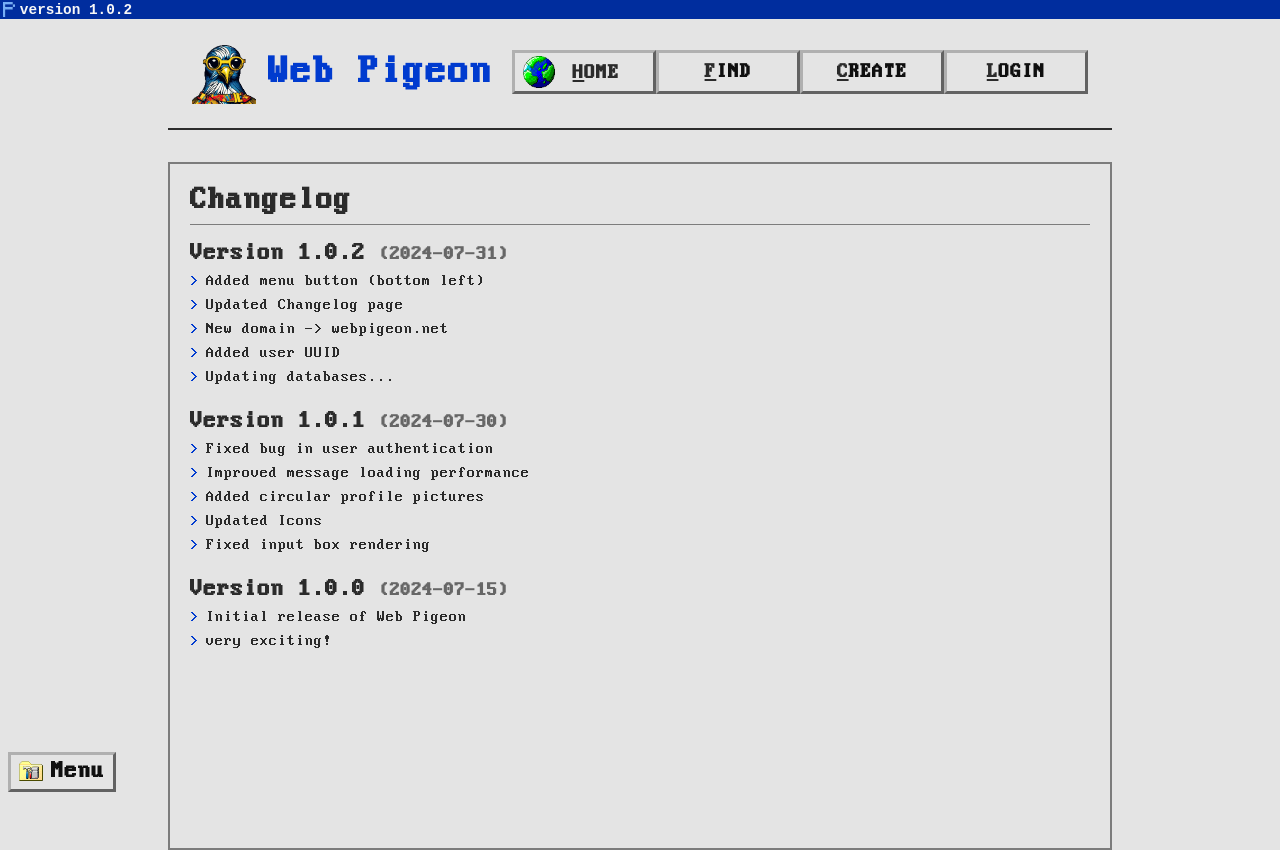
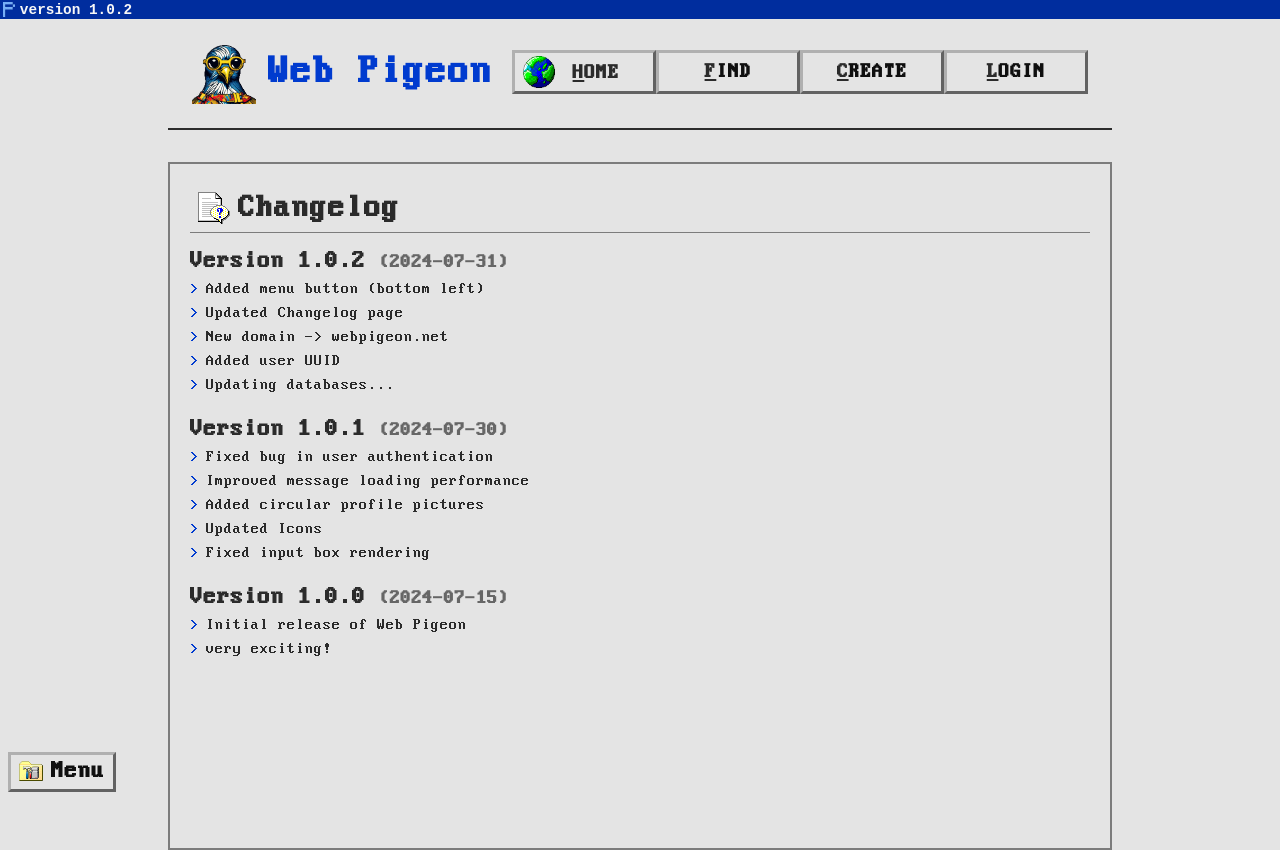
Before and after one commit to AndersJensen5004/WebPigeon, a React (Create React App) app in the folder web-pigeon/: page /changelog in a window 1280 px wide. Built offline with nearby package versions, Linux system fonts and the light colour scheme.

Commit message:
more UI changes

```diff
--- a/web-pigeon/src/components/Changelog/Changelog.css
+++ b/web-pigeon/src/components/Changelog/Changelog.css
@@ -10,11 +10,20 @@
     overflow-y: auto;
   }
 
+  .changelog.terminal-interface .title{
+    padding: 0.5rem;
+    margin-bottom: 1rem;
+    display: flex;
+    align-items: flex-start;
+    border-bottom: 0.0625rem solid #7c7c7c;
+  }
+
+  .changelog.terminal-interface .title img{
+    margin-right: 0.5rem;
+  }
+
   .changelog h1 {
     font-size: 2em;
-    margin-bottom: 1rem;
-    border-bottom: 0.0625rem solid #7c7c7c;
-    padding-bottom: 0.5rem;
   }
 
   .changelog .release {
--- a/web-pigeon/src/components/Changelog/Changelog.js
+++ b/web-pigeon/src/components/Changelog/Changelog.js
@@ -1,11 +1,15 @@
 import React from 'react';
 import { versionHistory } from './versionInfo.js';
 import './Changelog.css';
+import fileQuestion from "../../assets/images/file_question.png";
 
 const Changelog = () => {
   return (
     <div className="changelog terminal-interface">
-      <h1>Changelog</h1>
+      <div className="title">
+        <img src={fileQuestion} alt="file question"></img>
+        <h1>Changelog</h1>
+      </div>
       {versionHistory.map((release, index) => (
         <div key={index} className="release">
           <h2>Version {release.version} <span className="date">({release.date})</span></h2>
```
